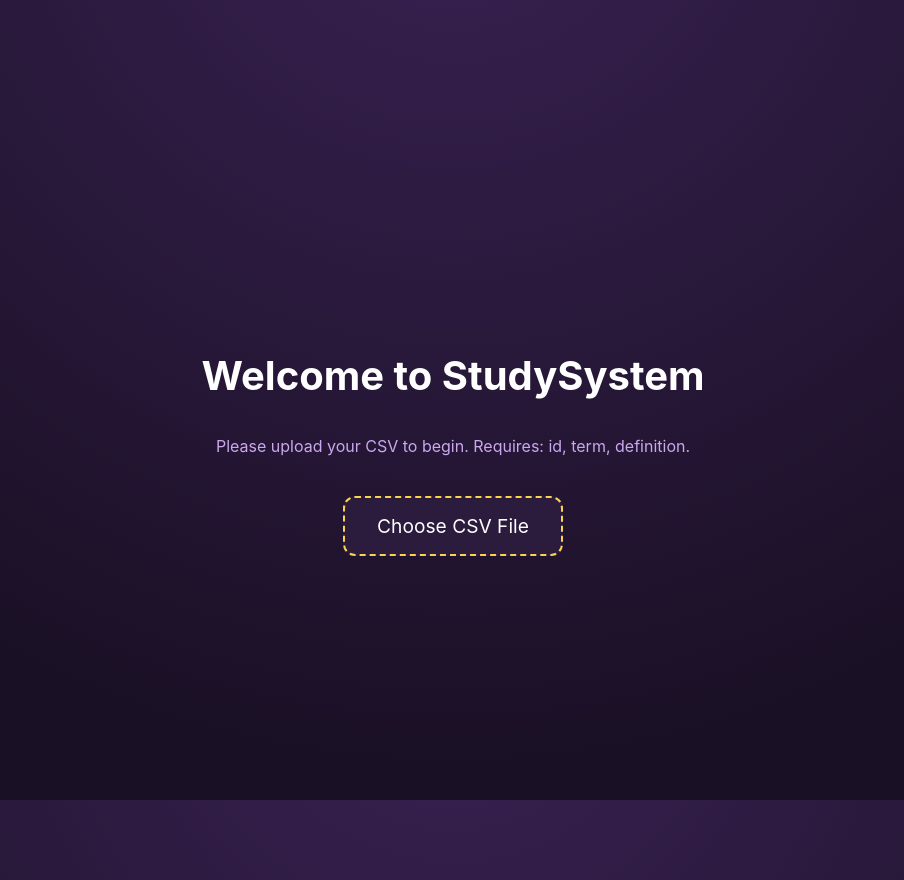
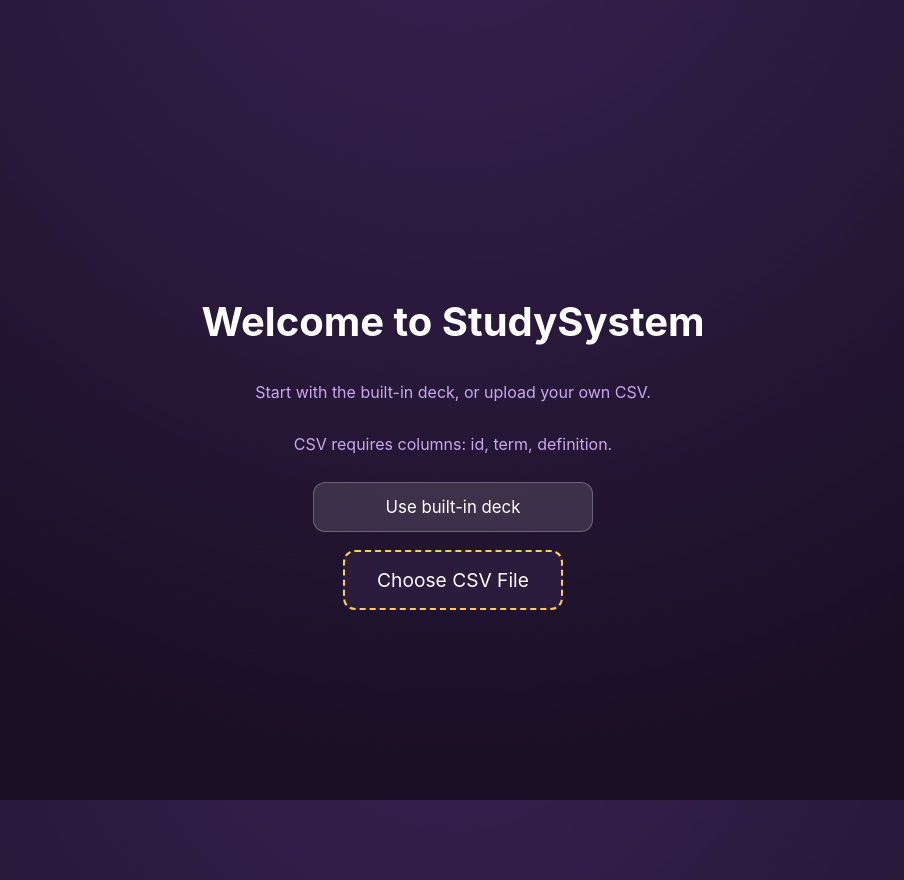
Before and after one commit to keithruezyl1/serbisnow, a React (Vite) app: page / in a window 1280 px wide. Shown: the whole page, without its empty margins (187-1091 px from the left). Built offline with nearby package versions, Linux system fonts and the light colour scheme.

Commit message:
added cards

```diff
--- a/src/components/CsvLoader.tsx
+++ b/src/components/CsvLoader.tsx
@@ -4,6 +4,7 @@ import type { Card } from '../types';
 
 export const CsvLoader = ({ onLoaded }: { onLoaded: (cards: Card[]) => void }) => {
   const [error, setError] = useState('');
+  const [loading, setLoading] = useState(false);
 
   const handleFile = (e: React.ChangeEvent<HTMLInputElement>) => {
     const file = e.target.files?.[0];
@@ -38,10 +39,76 @@ export const CsvLoader = ({ onLoaded }: { onLoaded: (cards: Card[]) => void }) =
     });
   };
 
+  const handleUseBuiltInDeck = async () => {
+    setError('');
+    setLoading(true);
+    try {
+      // Use BASE_URL so it works with GitHub Pages subpaths / relative base.
+      const url = `${import.meta.env.BASE_URL}cards.csv`;
+      const res = await fetch(url, { cache: 'no-store' });
+      if (!res.ok) throw new Error(`Failed to load built-in deck (${res.status})`);
+      const text = await res.text();
+
+      Papa.parse(text, {
+        header: true,
+        skipEmptyLines: true,
+        complete: (results) => {
+          const data = results.data as any[];
+          if (data.length === 0) {
+            setError('Built-in deck is empty');
+            setLoading(false);
+            return;
+          }
+          const first = data[0];
+          if (!('id' in first && 'term' in first && 'definition' in first)) {
+            setError('Built-in deck is missing required columns: id, term, definition');
+            setLoading(false);
+            return;
+          }
+
+          const cards: Card[] = data.map(row => ({
+            id: String(row.id),
+            front: row.term,
+            back: row.definition,
+            scope: row.scope
+          }));
+          onLoaded(cards);
+        },
+        error: (err: any) => {
+          setError(err.message);
+          setLoading(false);
+        }
+      });
+    } catch (e: any) {
+      setError(e?.message ?? 'Failed to load built-in deck');
+      setLoading(false);
+    }
+  };
+
   return (
     <div style={{ display: 'flex', flexDirection: 'column', alignItems: 'center', justifyContent: 'center', height: '100vh', padding: 40, textAlign: 'center' }}>
       <h1 style={{ fontSize: '2.5rem', marginBottom: 20 }}>Welcome to StudySystem</h1>
-      <p style={{ color: 'var(--text-secondary)', marginBottom: 40 }}>Please upload your CSV to begin. Requires: id, term, definition.</p>
+      <p style={{ color: 'var(--text-secondary)', marginBottom: 16 }}>Start with the built-in deck, or upload your own CSV.</p>
+      <p style={{ color: 'var(--text-secondary)', marginBottom: 28 }}>CSV requires columns: id, term, definition.</p>
+
+      <button
+        onClick={handleUseBuiltInDeck}
+        disabled={loading}
+        style={{
+          padding: '14px 28px',
+          backgroundColor: 'rgba(255,255,255,0.12)',
+          border: '1px solid rgba(255,255,255,0.25)',
+          borderRadius: 12,
+          cursor: loading ? 'not-allowed' : 'pointer',
+          fontSize: '1.05rem',
+          color: 'white',
+          transition: 'all 0.2s',
+          marginBottom: 18,
+          width: 280
+        }}
+      >
+        {loading ? 'Loading…' : 'Use built-in deck'}
+      </button>
 
       <label style={{
         padding: '16px 32px',
@@ -54,7 +121,7 @@ export const CsvLoader = ({ onLoaded }: { onLoaded: (cards: Card[]) => void }) =
         transition: 'all 0.2s'
       }}>
         Choose CSV File
-        <input type="file" accept=".csv" onChange={handleFile} style={{ display: 'none' }} />
+        <input type="file" accept=".csv" onChange={handleFile} style={{ display: 'none' }} disabled={loading} />
       </label>
 
       {error && <div style={{ marginTop: 20, color: 'var(--outline-incorrect)' }}>{error}</div>}
```
Also changed, not shown: public/cards.csv (added).
